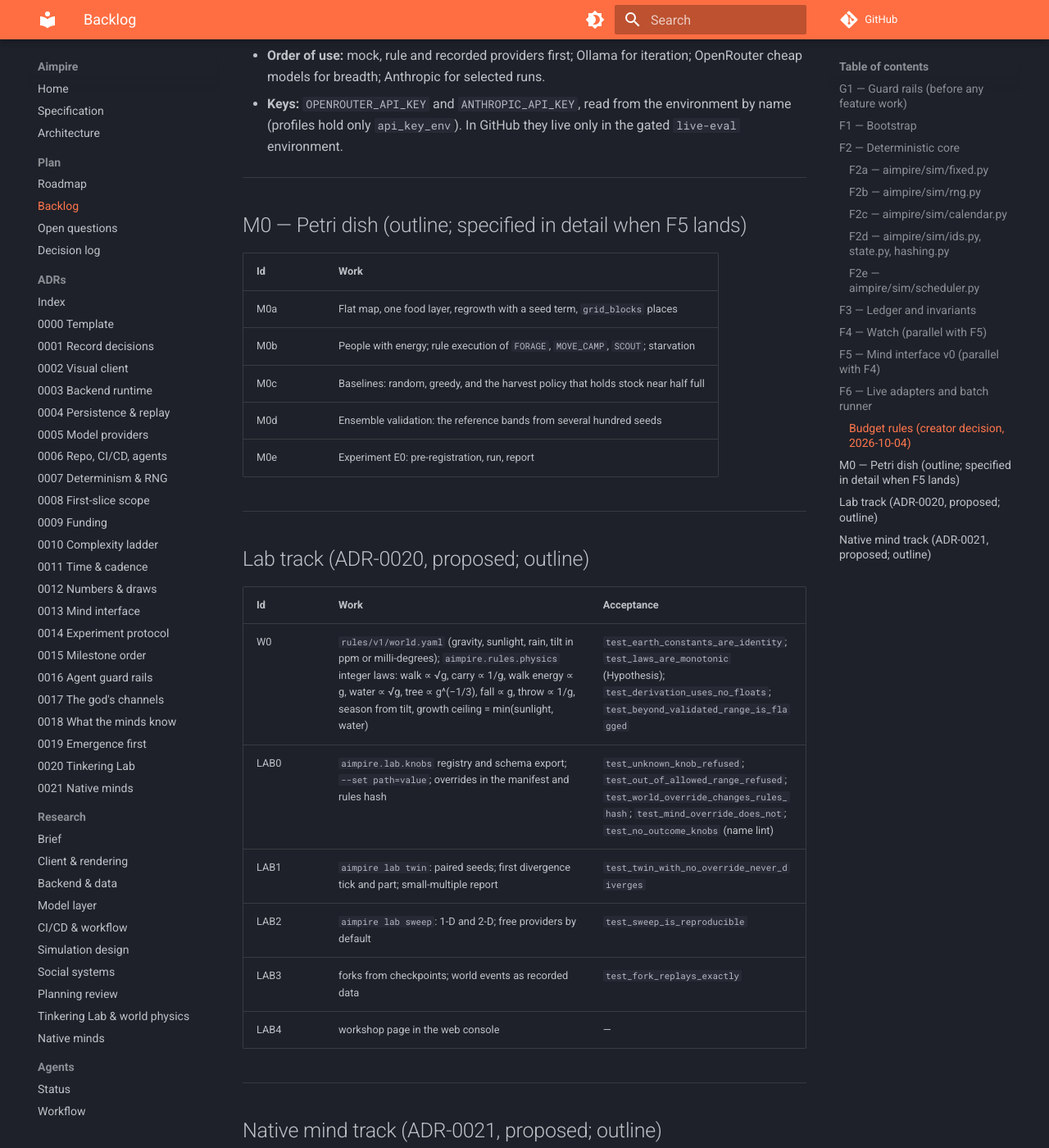
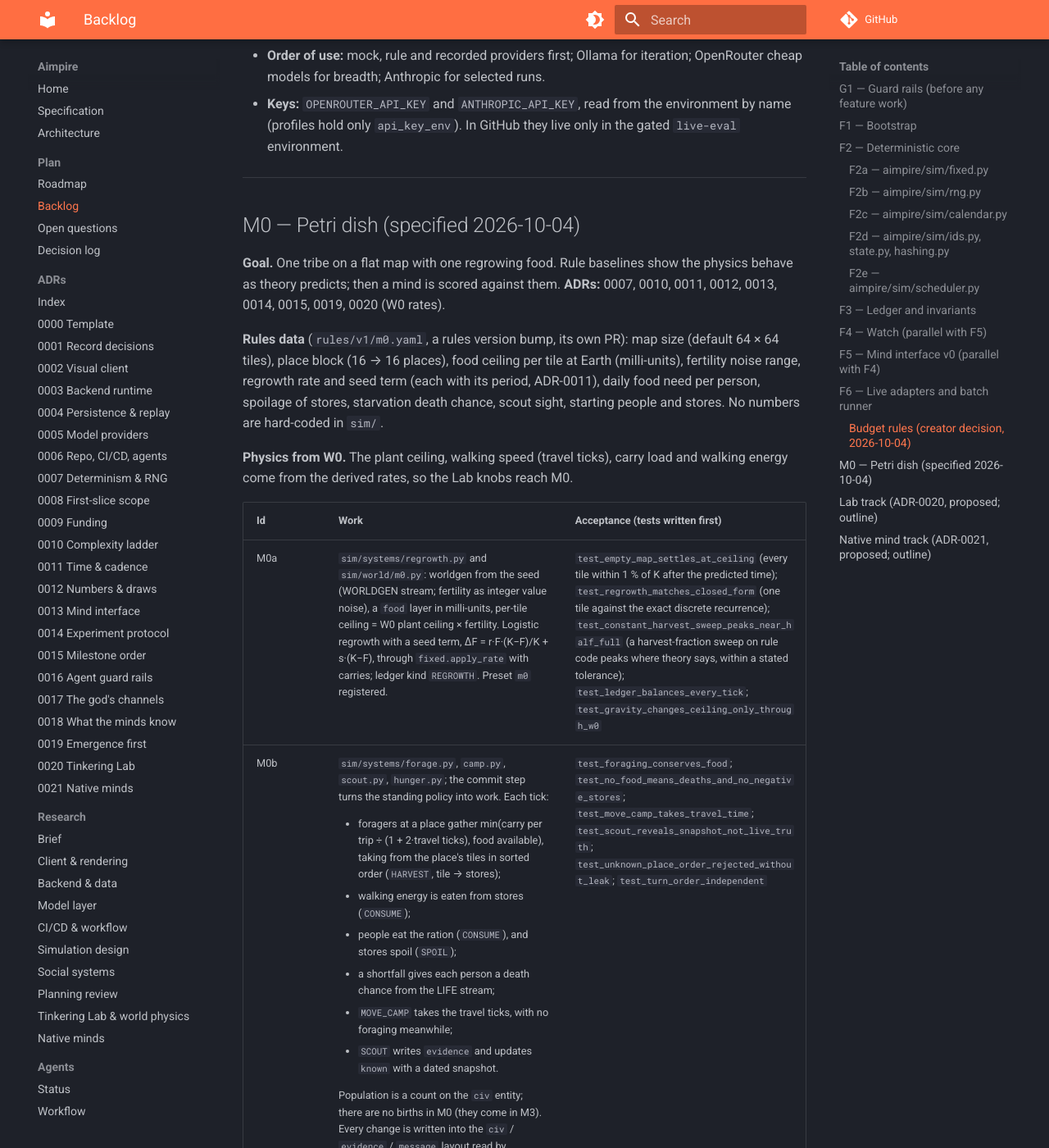
Before and after one commit to seedfourtytwo/aimpire, an MkDocs documentation site: the page built from docs/plan/backlog.md, in a window 1280 px wide and 1400 px high, scrolled down 6651 px. Shown: the whole window at 82% size. Built offline with MkDocs 1.6.1 and Material for MkDocs 9.7.7, drawn with Linux system fonts in a browser that asks for light colours; comment, search, counter and statistics services are not loaded; some of the changed text lies outside the part shown.

Commit message:
docs(plan): specify M0 in detail (#25)
Claude-Session: https://claude.ai/code/session_01NKkxg3dTZvw62PTk6GDVhq

Co-authored-by: Claude <noreply@anthropic.com>

```diff
--- a/docs/plan/backlog.md
+++ b/docs/plan/backlog.md
@@ -204,10 +204,25 @@ Live calls run only from an explicit profile with a budget. CI never calls a pro
 
 ---
 
-## M0 — Petri dish (outline; specified in detail when F5 lands)
+## M0 — Petri dish (specified 2026-10-04)
 
-| Id | Work |
-|---|---|
+**Goal.** One tribe on a flat map with one regrowing food. Rule baselines show the physics behave as theory predicts; then a mind is scored against them. **ADRs:** 0007, 0010, 0011, 0012, 0013, 0014, 0015, 0019, 0020 (W0 rates).
+
+**Rules data** (`rules/v1/m0.yaml`, a rules version bump, its own PR): map size (default 64 × 64 tiles), place block (16 → 16 places), food ceiling per tile at Earth (milli-units), fertility noise range, regrowth rate and seed term (each with its period, ADR-0011), daily food need per person, spoilage of stores, starvation death chance, scout sight, starting people and stores. No numbers are hard-coded in `sim/`.
+
+**Physics from W0.** The plant ceiling, walking speed (travel ticks), carry load and walking energy come from the derived rates, so the Lab knobs reach M0.
+
+| Id | Work | Acceptance (tests written first) |
+|---|---|---|
+| M0a | `sim/systems/regrowth.py` and `sim/world/m0.py`: worldgen from the seed (WORLDGEN stream; fertility as integer value noise), a `food` layer in milli-units, per-tile ceiling = W0 plant ceiling × fertility. Logistic regrowth with a seed term, ΔF = r·F·(K−F)/K + s·(K−F), through `fixed.apply_rate` with carries; ledger kind `REGROWTH`. Preset `m0` registered. | `test_empty_map_settles_at_ceiling` (every tile within 1 % of K after the predicted time); `test_regrowth_matches_closed_form` (one tile against the exact discrete recurrence); `test_constant_harvest_sweep_peaks_near_half_full` (a harvest-fraction sweep on rule code peaks where theory says, within a stated tolerance); `test_ledger_balances_every_tick`; `test_gravity_changes_ceiling_only_through_w0` |
+| M0b | `sim/systems/forage.py`, `camp.py`, `scout.py`, `hunger.py`; the commit step turns the standing policy into work. Each tick: <ul><li>foragers at a place gather min(carry per trip ÷ (1 + 2·travel ticks), food available), taking from the place's tiles in sorted order (`HARVEST`, tile → stores);</li><li>walking energy is eaten from stores (`CONSUME`);</li><li>people eat the ration (`CONSUME`), and stores spoil (`SPOIL`);</li><li>a shortfall gives each person a death chance from the LIFE stream;</li><li>`MOVE_CAMP` takes the travel ticks, with no foraging meanwhile;</li><li>`SCOUT` writes `evidence` and updates `known` with a dated snapshot.</li></ul> Population is a count on the `civ` entity; there are no births in M0 (they come in M3). Every change is written into the `civ` / `evidence` / `message` layout read by `civ_record.py`. | `test_foraging_conserves_food`; `test_no_food_means_deaths_and_no_negative_stores`; `test_move_camp_takes_travel_time`; `test_scout_reveals_snapshot_not_live_truth`; `test_unknown_place_order_rejected_without_leak`; `test_turn_order_independent` |
+| M0c | Rule baselines as `RuleProvider` policies: `random`, `greedy` (all workers on the richest known place), `half_full` (forage a place only above K/2, effort scaled to hold it there), `msy` (the analytic optimum for the disclosed rule). `aimpire run m0 --mind rule:half_full --seed 1 --ticks N --out runs/` writes the run store, the replay file and the lab notebook. | `test_half_full_outlives_greedy_on_most_seeds` (k of n, stated in the test); `test_run_cli_is_reproducible` (same hashes twice) |
+| M0d | `aimpire batch` ensemble of the baselines over several hundred seeds; reference bands (median and 10–90 %) of population, stores and stock at fixed checkpoints, written to `docs/experiments/m0-reference.md` with charts | `test_reference_bands_reproduce` (a 10-seed subset) |
+| M0e | Experiment E0: pre-registration file (hypotheses, metrics, arms: places or grid, rule disclosed or hidden, knowledge arm A0), the batch file, and a report template. Runs with rule and mock minds in CI; live arms run by hand under the budget | pre-registration hash stored in every run manifest |
+
+**Lab steps landing alongside:** W0 and LAB0 before M0a; LAB1 (`aimpire lab twin`) after M0c.
+
+---|---|
 | M0a | Flat map, one food layer, regrowth with a seed term, `grid_blocks` places |
 | M0b | People with energy; rule execution of `FORAGE`, `MOVE_CAMP`, `SCOUT`; starvation |
 | M0c | Baselines: random, greedy, and the harvest policy that holds stock near half full |
```
